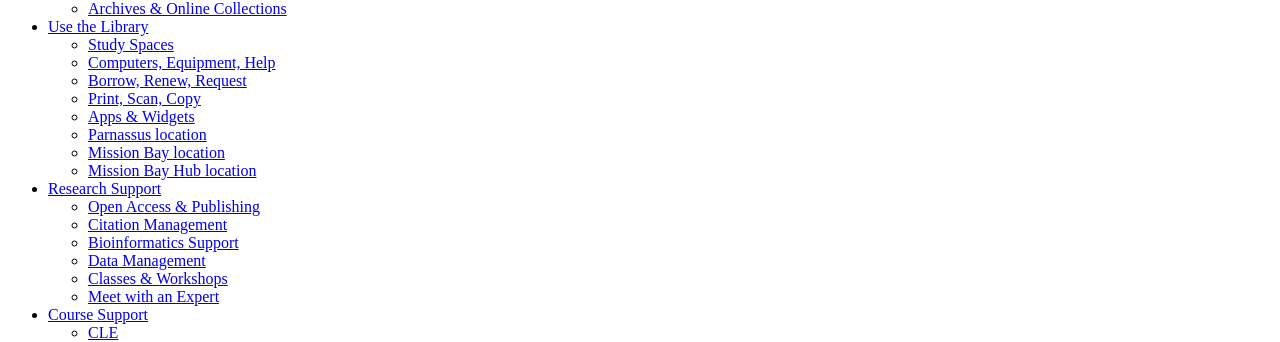
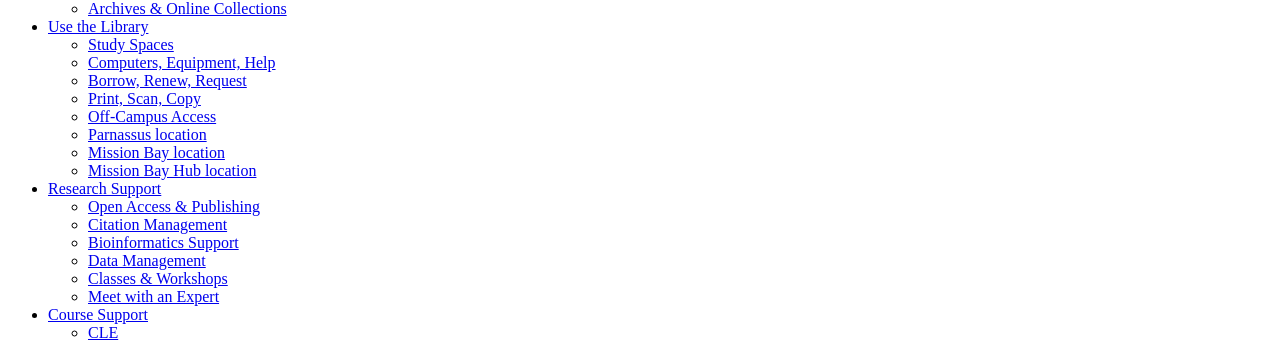
Before and after one commit to ucsf-ckm/library-menus, a Jekyll site: the page built from faculty/index.html, in a window 1280 px wide. Shown: the part 524-866 px from the top of the page. Built offline with Jekyll 4.4.1, drawn with Linux system fonts in a browser that asks for light colours; nearby versions of some CDN libraries; library files that are not in the unit come from our copies.

Commit message:
apps & widgets -> off-campus access

```diff
--- a/_layouts/default.html
+++ b/_layouts/default.html
@@ -45,7 +45,7 @@
               <li class="divider"><a href="//library.ucsf.edu/services/computing">Computers, Equipment, Help</a></li>
               <li class="divider"><a href="//library.ucsf.edu/services/borrowing">Borrow, Renew, Request</a></li>
               <li class="divider"><a href="//library.ucsf.edu/print-scan-copy">Print, Scan, Copy</a></li>
-              <li class="divider"><a href="//library.ucsf.edu/services/browsertools">Apps &amp; Widgets</a></li>
+              <li class="divider"><a href="//library.ucsf.edu/services/browsertools">Off-Campus Access</a></li>
               <li class="divider"><a href="//library.ucsf.edu/visit/parnassus">Parnassus location</a></li>
               <li class="divider"><a href="//library.ucsf.edu/visit/missionbay">Mission Bay location</a></li>
               <li class="divider"><a href="//library.ucsf.edu/visit/missionhall">Mission Bay Hub location</a></li>
```
